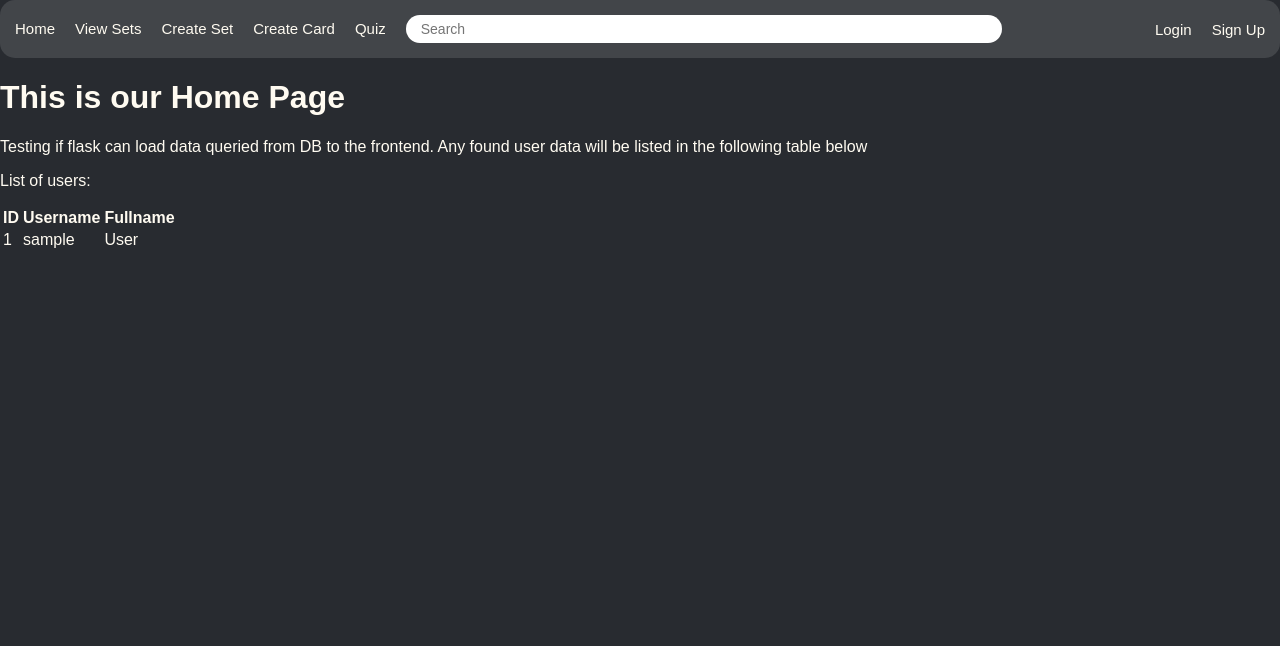
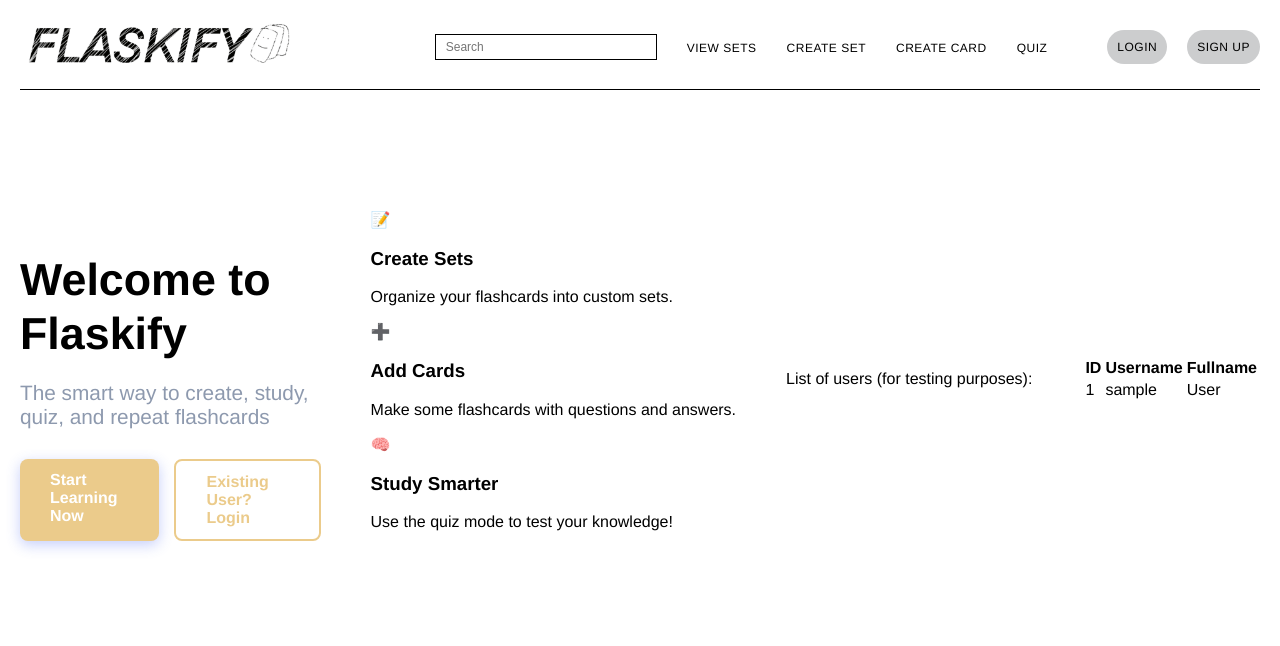
Before and after one commit to Xestycheeze/FlashcardFlask, a Flask app: page / in a window 1280 px wide. Shown: the top 646 px of the page. Run offline with Flask 3, Linux system fonts and the light colour scheme; tables that the repository leaves empty hold one stand-in row (values such as "Sample post").

Commit message:
Made changes to the design for main

```diff
--- a/static/css/style.css
+++ b/static/css/style.css
@@ -3,18 +3,33 @@ html {
     padding: 0px;
     font-family: Helvetica, Arial;
 }
+
+
 /* base */
+
 body {
-    background-color: #282b30;
-    color: #FFFBF1;
-    font-family: 'Barlow', sans-serif;
+    background-color: #ffffff;
+    color: #000000;
     margin: 0;
-    padding: 0;
+    padding: 20px;
 }
-.navigation-box {
-    background-color: #424549;
-    border-radius: 15px;
-    padding: 15px;
+/* Header/Navigation */
+.header {
+    display: flex;
+    justify-content: space-between;
+    align-items: center;
+    margin-bottom: 40px;
+    border-bottom: 1px solid #000;
+    padding-bottom: 15px;
+}
+
+.logo {
+    height: 50px;
+    width: auto;
+}
+.logo:hover {
+    transition: transform 0.3s ease;
+    transform: scale(1.05);
 }
 
 .nav-links {
@@ -23,41 +38,45 @@ body {
     padding: 0;
     display: flex;
     align-items: center;
-}
-
-.nav-links > li:not(.auth-container) {
-    margin-right: 20px;
+    gap: 30px;
 }
 
 .nav-links a {
-    color: #FFFBF1;
+    color: #000;
     text-decoration: none;
-    font-size: 15px;
+    font-size: 12px;
+    text-transform: uppercase;
+    letter-spacing: 0.5px;
+    transition: color 0.3s ease;
 }
 
-.nav-links a.page {
-    text-decoration: underline;
+.nav-links a:hover {
+    color: #5E81AC;
+    border-bottom: 2px solid #EBCB8B;
+    font-weight: bold;
+    transition: border-bottom 500ms linear;
+    transition: color 500ms linear;
+}
+
+.search {
+    border: 1px solid #000;
+    border-radius: 0;
+    font-size: 12px;
+    padding: 5px 10px;
+    width: 200px;
+    background-color: transparent;
 }
 
 .auth-container {
-    margin-left: auto;
+    margin-left: 30px;
     display: flex;
     gap: 20px;
 }
-
-.flash-messages {
-    color: #FFFBF1;
-    list-style: none;
-    padding: 0;
-    margin: 20px;
-}
-.search {
-    border-radius: 30px;
-    font-size: 14px;
-    padding: 6px 400px 6px 15px;
-    border: none;
-    background-color: white;
-    outline: none;
+.auth-container a {
+    background-color: rgba(54, 57, 62, 0.25);
+    border-radius:		30px;
+    color: #000;
+    padding: 10px;
 }
 /* signup, login, etc */
 .submit {
@@ -82,53 +101,142 @@ h1.middle {
     padding: 5px;
 }
 
-.small {
-    color: #FFFBF1;
-    text-decoration: none;
-    font-size:			15px;
-    padding: 10px;
-}
 /* set table, display data */
 .set table {
-    background-color: #424549;
+    background-color: #FFFFFF;
+    border: 1px solid transparent;
     border-collapse: collapse;
     margin: 10px;
     width: 50%;
     border-radius: 8px;
     overflow: hidden;
+    box-shadow: 0 2px 8px rgba(0,0,0,0.1);
 }
 
 .set th, .set td {
     padding: 12px;
     text-align: center;
-    border: 1px solid #282b30;
+    border: 1px solid #6893df;
 }
 
 .set th {
-    background-color: #36393e;
+    background-color: #5E81AC;
+    color: #ffffff;
     font-weight: bold;
 }
 /* cards */
 .card table{
-    background-color: #424549;
+    background-color: #5E81AC;
     border-collapse: collapse;
     margin: 30px;
     width: 20%;
     border-radius: 8px;
     font-size: 20px;
+    box-shadow: 0 2px 8px rgba(0,0,0,0.1);
     overflow: hidden;
 }
 .card th, .card td {
     padding: 50px;
     text-align: center;
-    border: 1px solid #282b30;
+    border: 1px solid #5E81AC;
 }
 
 .card th {
-    background-color: #36393e;
+    background-color: #576575;
     font-weight: bold;
 }
-a {
-    color: #FFFBF1;
+
+.link {
     text-decoration: none;
+    color:#000;
 }
+.link:hover {
+    color: #5E81AC;
+    border-bottom: 2px solid #EBCB8B;
+    font-weight: bold;
+    transition: border-bottom 500ms linear;
+    transition: color 500ms linear;
+}
+.middle {
+    text-align: center;
+}
+/* home page */
+.intro {
+    display: flex;
+    align-items: center;
+    gap: 50px;
+    padding: 80px 0;
+}
+.intro-content {
+    flex: 1;
+}
+.intro h1 {
+    font-size: 2.8rem;
+    line-height: 1.2;
+    margin-bottom: 20px;
+}
+
+.subtitle {
+    font-size: 1.3rem;
+    color: #8d99ae;
+    margin-bottom: 30px;
+    max-width: 500px;
+}
+
+.homebtn {
+    display: flex;
+    gap: 15px;
+    margin-top: 30px;
+}
+
+.btn {
+    padding: 12px 30px;
+    border-radius: 8px;
+    font-weight: 600;
+    text-decoration: none;
+    transition: all 0.3s ease;
+    display: inline-block;
+}
+.btn.one {
+    background-color: #EBCB8B;
+    color: white;
+    box-shadow: 0 4px 14px rgba(67, 97, 238, 0.3);
+}
+
+.btn.two {
+    border: 2px solid #EBCB8B;
+    color: #EBCB8B;
+}
+
+.btn.three {
+    border: 2px solid #5E81AC;
+    color: #5E81AC;
+}
+.btn.four {
+    border: 2px solid #5E81AC;
+    color: #576575;
+}
+.btn:hover {
+    transform: translateY(-3px);
+    box-shadow: 0 10px 20px rgba(0, 0, 0, 0.1);
+}
+
+/* search result */
+.result-title {
+    color: #576575;
+}
+.result {
+    list-style: none;
+    background-color: white;
+    padding: 15px;
+    margin-bottom: 20px;
+    border-radius: 6px;
+    box-shadow: 0 2px 8px rgba(0,0,0,0.1);
+}
+.link.card {
+    background-color: rgba(54, 57, 62, 0.25);
+}
+.item {
+    margin-top: 5px;
+    margin-bottom: 10px;
+}
--- a/templates/base.html
+++ b/templates/base.html
@@ -9,23 +9,27 @@
         <link rel="stylesheet" href="{{ url_for('static', filename='css/style.css') }}">
     </head>
     <body>
-      <nav class="navigation-box">
+      <nav class="header">
+        <a href="{{ url_for('home') }}">
+          <img src="{{ url_for('static', filename='images/flaskify.jpg') }}" alt="FLASKIFY" class="logo">
+        </a>
+
         <ul class="nav-links">
-            <li><a href="{{ url_for('home') }}">Home</a></li>
+            <li>
+              <form action="{{ url_for('search') }}" method='get'>
+                  <input class='search' placeholder='Search' type='text' name='query'/>
+              </form>
+            </li>
             <li><a href="{{ url_for('show_sets') }}">View Sets</a></li>
             <li><a href="{{ url_for('create_sets') }}">Create Set</a></li>
             <li><a href="{{ url_for('create_cards') }}">Create Card</a></li>
-                <li><a href="{{ url_for('select_quiz_sets') }}">Quiz</a></li>
-
-            <form action="{{ url_for('search') }}" method='get'>
-              <input class='search' placeholder='Search' type='text' name='query'/>
-            </form>
+            <li><a href="{{ url_for('select_quiz_sets') }}">Quiz</a></li>
 
             <li class="auth-container">
                 {% if session.get('user_id') %}
                     <a href="{{ url_for('logout') }}">Logout</a>
                 {% else %}
-                    <a href="{{ url_for('login') }}">Login</a>
+                    <a href="{{ url_for('login') }}">Login </a>
                     <a href="{{ url_for('signup') }}">Sign Up</a>
                 {% endif %}
             </li>
--- a/templates/home.html
+++ b/templates/home.html
@@ -3,17 +3,49 @@
 {% block title %}Home Page{% endblock %}
 
 {% block content %}
-<h1>This is our Home Page</h1>
 
 {% if session.get('user_id') %}
     <p>You are logged in as {{ user.username }}</p>
 {% endif %}
 
-<p>Testing if flask can load data queried from DB to the frontend. Any found user data will be listed in the following table below</p>
 
-<p>List of users:</p>
+<section class="intro">
+    <div class="intro-content">
+        <h1>Welcome to Flaskify</h1>
+        <p class="subtitle">The smart way to create, study, quiz, and repeat flashcards</p>
+        <div class="homebtn">
+            {% if not session.get('user_id') %}
+                <a href="{{ url_for('signup') }}" class="btn one">Start Learning <br> Now</a>
+                <a href="{{ url_for('login') }}" class="btn two">Existing User? <br>Login</a>
+            {% else %}
+                <a href="{{ url_for('create_sets') }}" class="btn one">Create New Set</a>
+                <a href="{{ url_for('create_cards') }}" class="btn two">Add a New Card</a>
+            {% endif %}
+    </div>
+</div>
+
+
+<div>
+    <div class="feature">
+        <div>📝</div>
+        <h3>Create Sets</h3>
+        <p>Organize your flashcards into custom sets.</p>
+    </div>
+    <div class="feature">
+        <div>➕</div>
+        <h3>Add Cards</h3>
+        <p>Make some flashcards with questions and answers.</p>
+    </div>
+    <div class="feature">
+        <div>🧠</div>
+        <h3>Study Smarter</h3>
+        <p>Use the quiz mode to test your knowledge!</p>
+    </div>
+</div>
+
 <table>
     <thead>
+        <p>List of users (for testing purposes):</p>
     <tr>
         <th>ID</th>
         <th>Username</th>
```
Also changed, not shown: templates/search_results.html (+12 -12 lines), templates/set_cards.html (+3 -4 lines), templates/sets.html (+4 -4 lines), static/images/flaskify.JPG (added).
